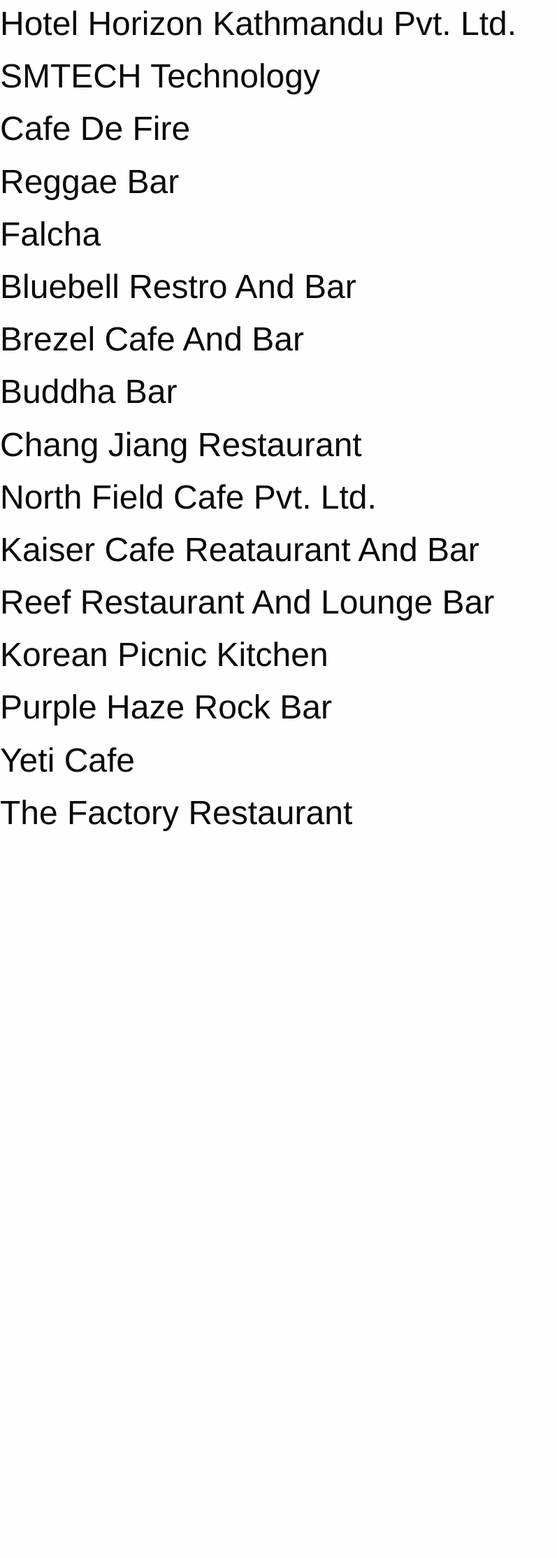
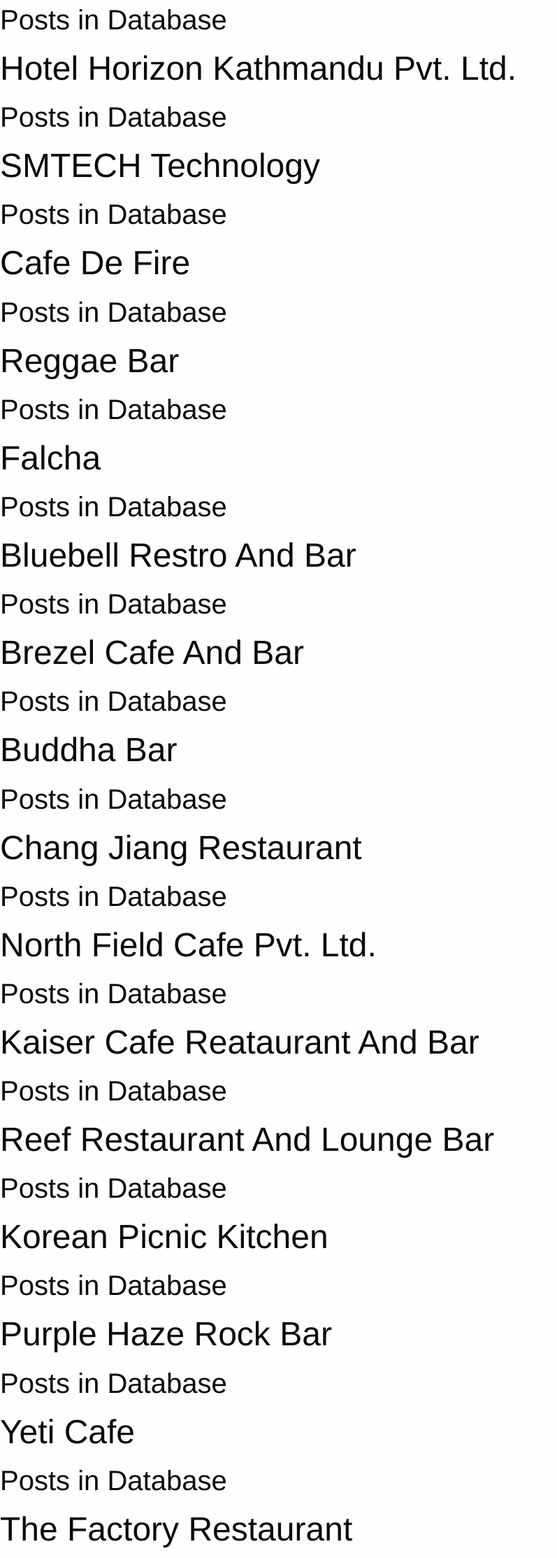
Before and after one commit to jonykarki/khojpaasakhoj, a Django app: template khoj/templates/khoj/search.html in a window 1280 px wide. Shown: the whole page at 70% size, without its empty margins (0-797 px from the left). Before the commit the page ends 1188 px from the top, so only its background shows below. Run offline with Django 3.2, Linux system fonts and the light colour scheme; the template is opened without the code that fills it: values that come from a table or form of the project are taken from there, others are empty; data comes from the database, SQL or seed files in the repository; some libraries are stand-ins or nearby versions.

Commit message:
added search.html

```diff
--- a/khoj/templates/khoj/search.html
+++ b/khoj/templates/khoj/search.html
@@ -4,7 +4,10 @@
 
 <!-- print all the posts entered in the database -->
 {% for pos in post %}
+
+<h2>Posts in Database</h2>
 <h1>{{ pos.bname }}</h1>
+
 {% endfor %}
 
 {% endblock %}
```
